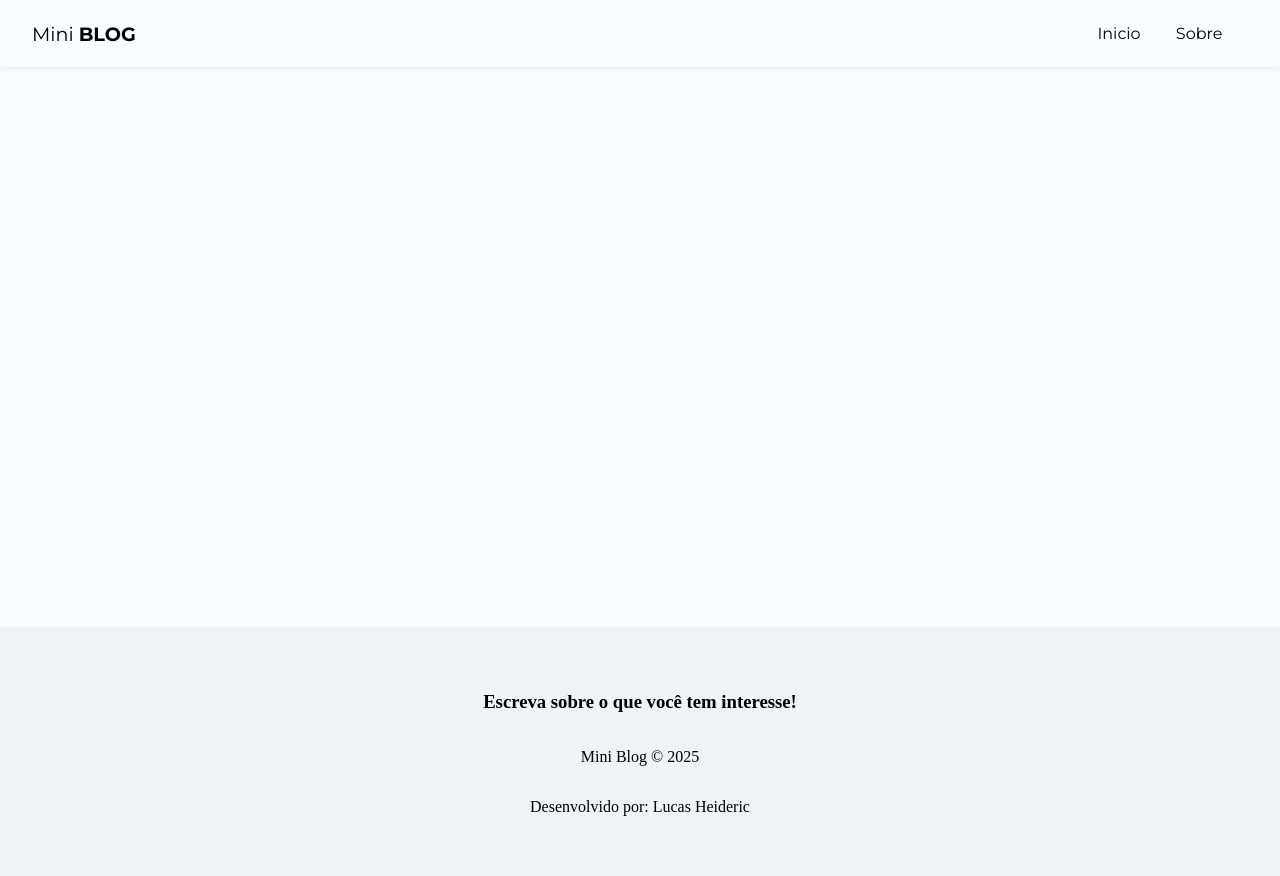
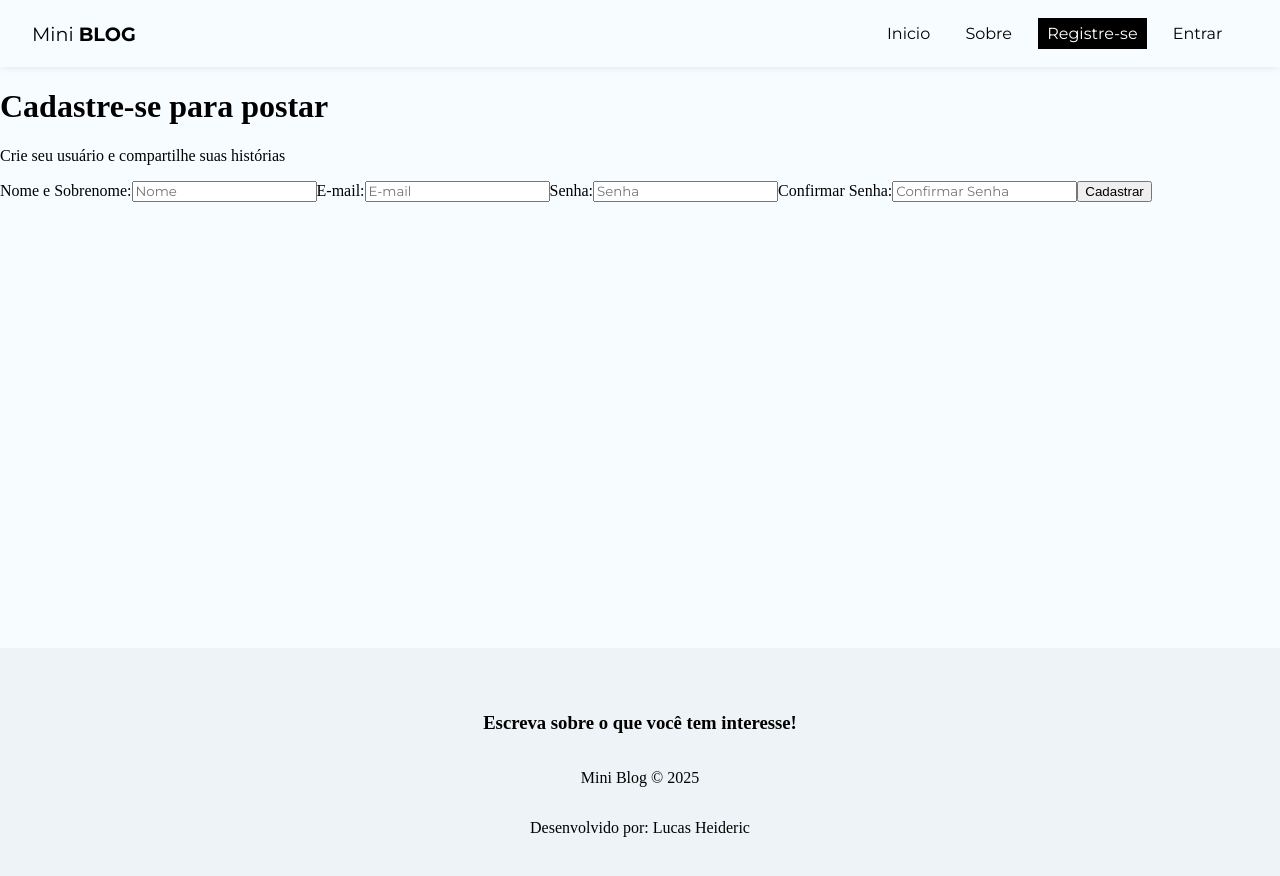
Before and after one commit to lucasheideric-dev/Mini-Blog, a React (Create React App) app: page /register in a window 1280 px wide. Shown: the top 876 px of the page. Built offline with nearby package versions, Linux system fonts and the light colour scheme.

Commit message:
Implementation of registration and login pages

```diff
--- a/src/App.js
+++ b/src/App.js
@@ -2,8 +2,11 @@
 
 import { BrowserRouter, Routes, Route, Navigate } from "react-router-dom";
 
+import Login from "./pages/Login/Login";
+import Register from "./pages/Register/Register";
 import Home from "./pages/Home/Home";
 import About from "./pages/About/About";
+
 import Navbar from "./components/Navbar";
 import Footer from "./components/Footer";
 
@@ -16,6 +19,8 @@
           <Routes>
             <Route path="/" element={<Home />}></Route>
             <Route path="/about" element={<About />}></Route>
+            <Route path="/login" element={<Login />}></Route>
+            <Route path="/register" element={<Register />}></Route>
           </Routes>
         </div>
         <Footer />
--- a/src/components/Navbar.js
+++ b/src/components/Navbar.js
@@ -26,6 +26,22 @@
             Sobre
           </NavLink>
         </li>
+        <li>
+          <NavLink
+            to="/register"
+            className={({ isActive }) => (isActive ? styles.active : "")}
+          >
+            Registre-se
+          </NavLink>
+        </li>
+        <li>
+          <NavLink
+            to="/login"
+            className={({ isActive }) => (isActive ? styles.active : "")}
+          >
+            Entrar
+          </NavLink>
+        </li>
       </ul>
     </nav>
   );
--- /dev/null
+++ b/src/pages/Login/Login.js
@@ -0,0 +1,11 @@
+import styles from "./Login.module.css";
+
+const Login = () => {
+  return (
+    <div>
+      <h2>Login</h2>
+    </div>
+  );
+};
+
+export default Login;
--- /dev/null
+++ b/src/pages/Register/Register.js
@@ -0,0 +1,39 @@
+import styles from "./Register.module.css";
+
+import { useState, useEffect } from "react";
+
+const Register = () => {
+  return (
+    <div>
+      <h1>Cadastre-se para postar</h1>
+      <p>Crie seu usuário e compartilhe suas histórias</p>
+      <form>
+        <label>
+          <span>Nome e Sobrenome:</span>
+          <input type="text" name="displayName" required placeholder="Nome" />
+        </label>
+        <label>
+          <span>E-mail:</span>
+          <input type="email" name="email" required placeholder="E-mail" />
+        </label>
+        <label>
+          <span>Senha:</span>
+          <input type="password" name="Password" required placeholder="Senha" />
+        </label>
+        <label>
+          <span>Confirmar Senha:</span>
+          <input
+            type="password"
+            name="confirmPassword"
+            required
+            placeholder="Confirmar Senha"
+          />
+        </label>
+
+        <button className="btn">Cadastrar</button>
+      </form>
+    </div>
+  );
+};
+
+export default Register;
--- /dev/null
+++ b/src/pages/Register/Register.module.css
@@ -0,0 +1,7 @@
+.register {
+  text-align: center;
+}
+
+.register p {
+  color: #aaa;
+}
```
Also changed, not shown: src/pages/Login/Login.module.css (added).
